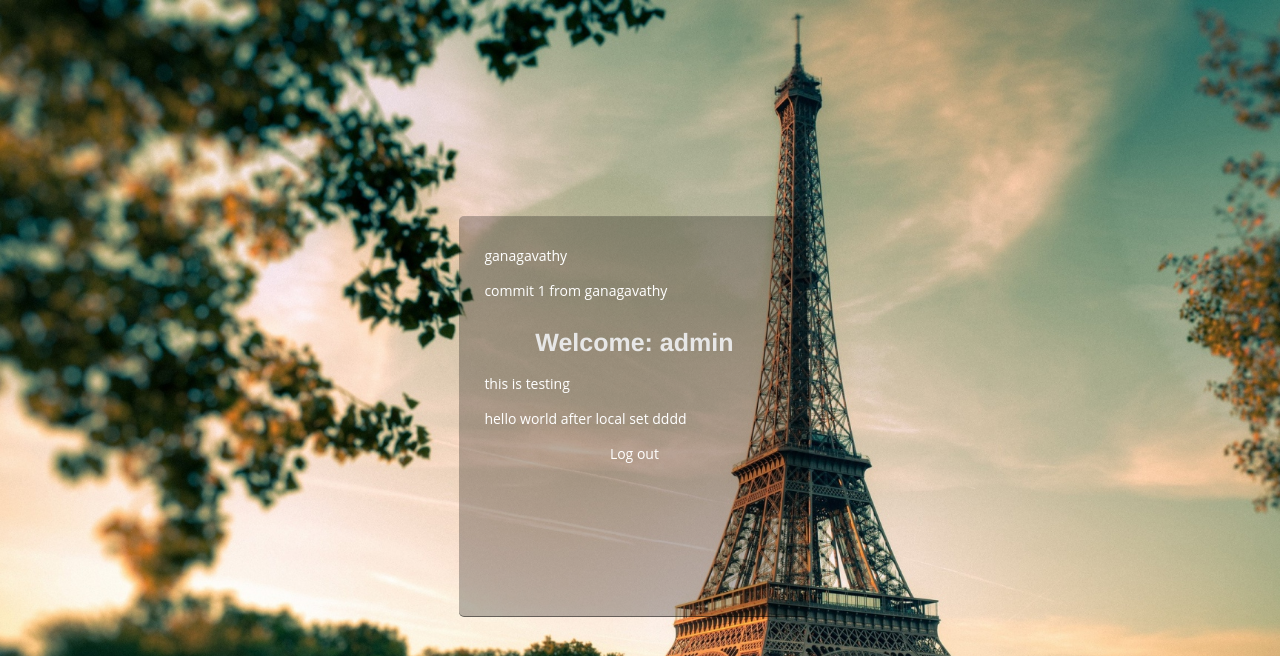
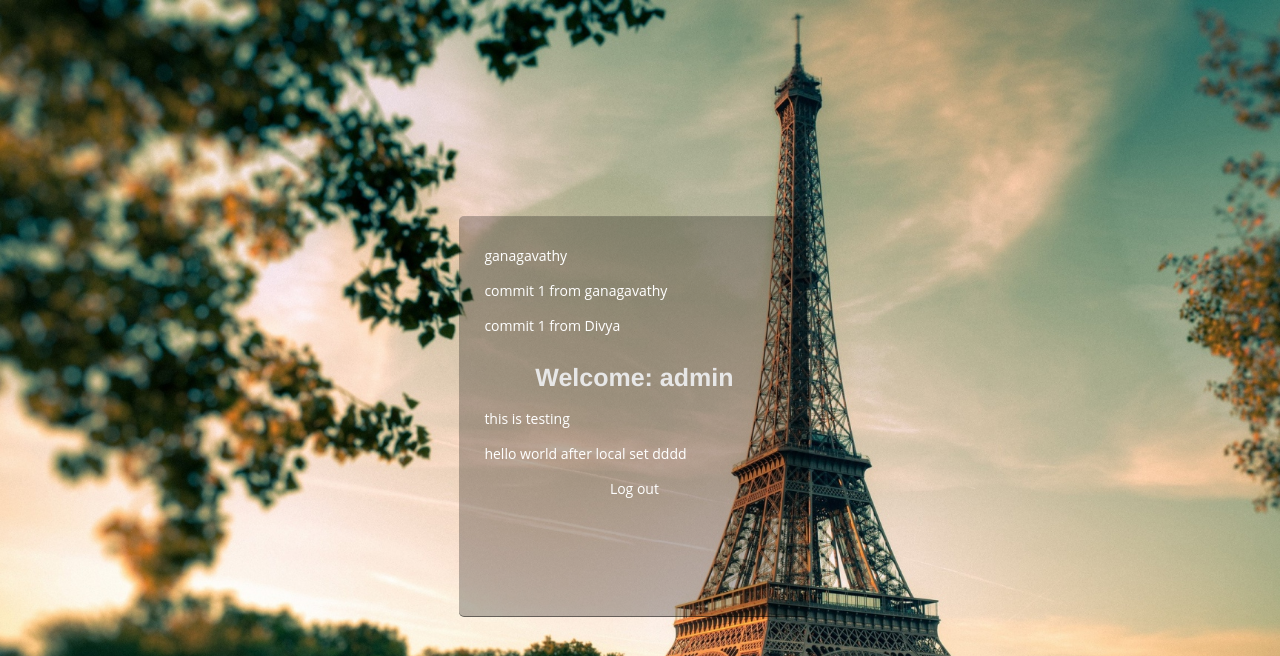
Before and after one commit to DIVYA0904/github_test, a PHP site: page /home.php in a window 1280 px wide. Shown: the top 656 px of the page. Run offline with PHP 8.4, Linux system fonts and the light colour scheme; a user stored in the database is signed in; data comes from the database, SQL or seed files in the repository.

Commit message:
Update home.php
Added new p

```diff
--- a/home.php
+++ b/home.php
@@ -16,6 +16,7 @@ $row=mysqli_fetch_array($result);
   <p>ganagavathy</p>
 
   <p>commit 1 from ganagavathy</p>
+  <p>commit 1 from Divya</p>
     <center><h3>Welcome: <?php echo $row['name']; ?> </h3></center>
     <p>this is testing</p>hello world after local set dddd
 	 <div class="reminder">
```
